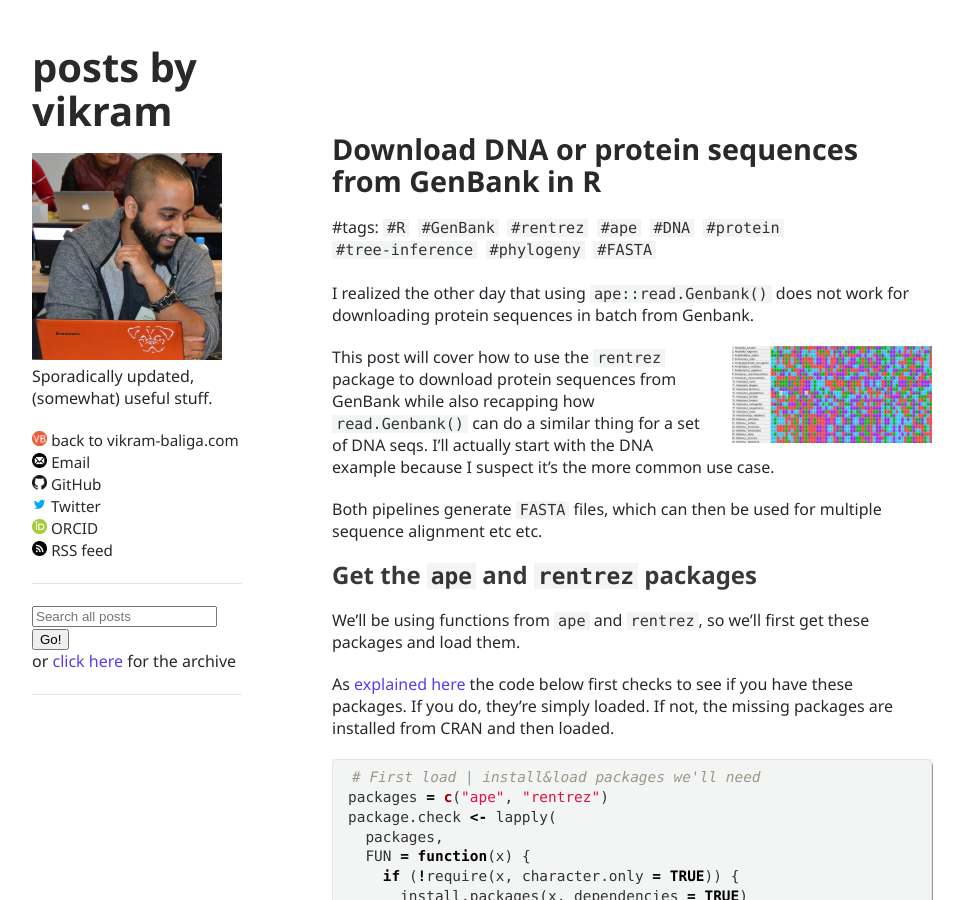
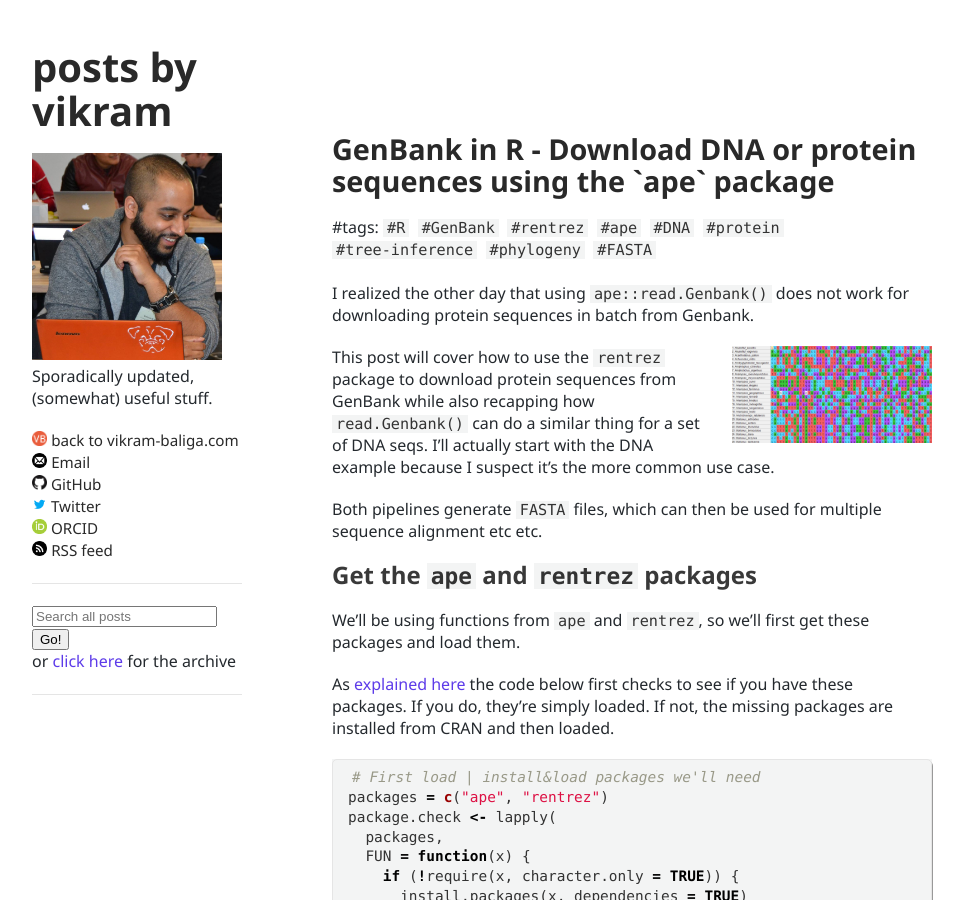
Before and after one commit to vbaliga/vbaliga.github.io, a Jekyll site: the page built from _posts/2019-11-26-download-genbank-dna-protein-sequences-in-R.md, in a window 1280 px wide and 900 px high. Shown: the whole window, without its empty margins (158-1122 px from the left). Built offline with Jekyll 4.4.1, drawn with Linux system fonts in a browser that asks for light colours; a script that is not in the unit is left out.

Commit message:
Update 2019-11-26-download-genbank-dna-protein-sequences-in-R.md

```diff
--- a/_posts/2019-11-26-download-genbank-dna-protein-sequences-in-R.md
+++ b/_posts/2019-11-26-download-genbank-dna-protein-sequences-in-R.md
@@ -1,7 +1,7 @@
 ---
 layout: post
 tags: ["R","GenBank","rentrez","ape","DNA","protein","tree-inference","phylogeny","FASTA"]
-title: Download DNA or protein sequences from GenBank in R
+title: GenBank in R - Download DNA or protein sequences using the `ape` package
 ---
 
 <meta name="description" content="Batch download GenBank sequences via the ape and rentrez packages">
```
